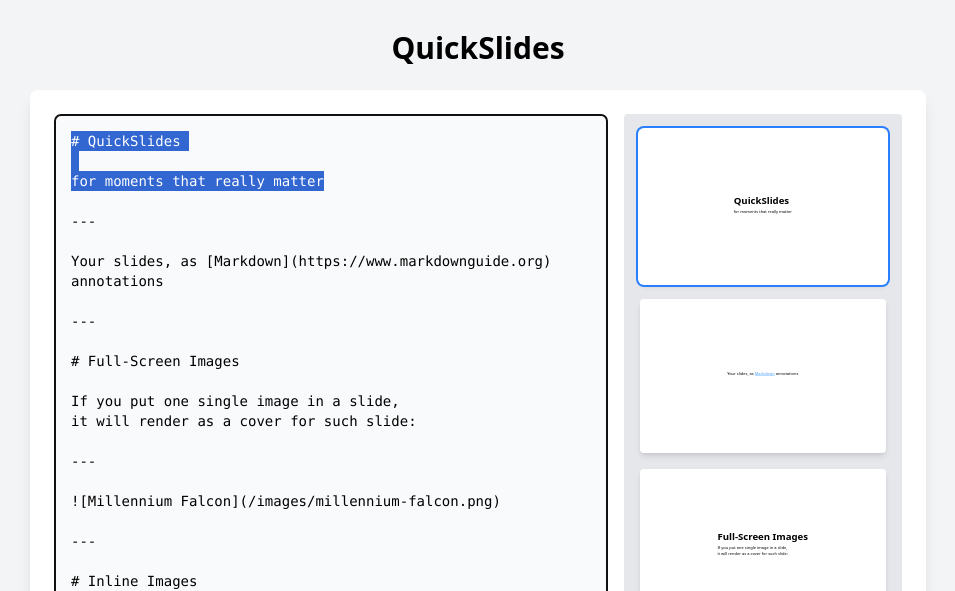
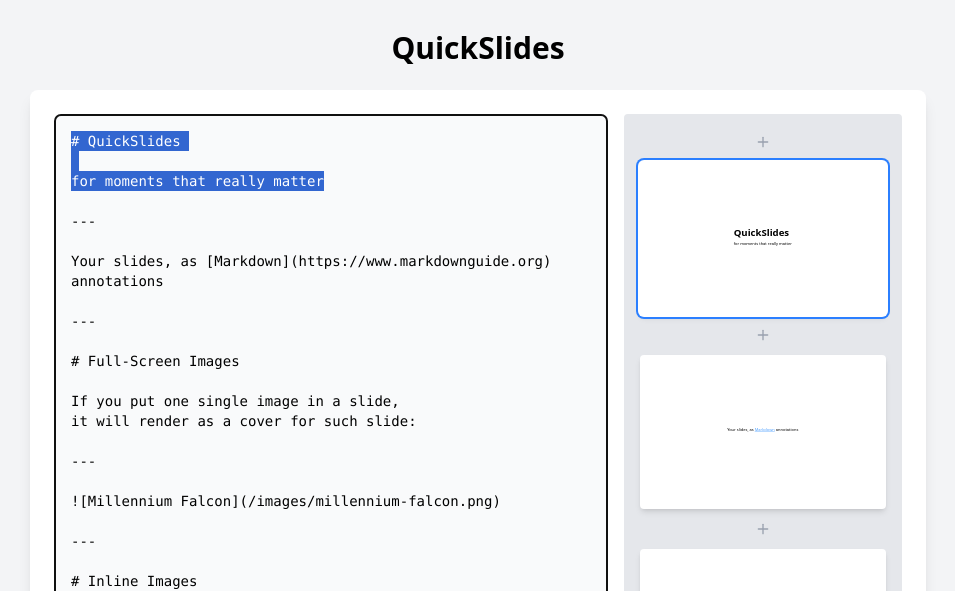
Before and after one commit to marcopeg/QuickSlides, a React (Vite) app: page / in a window 1280 px wide. Shown: the top 591 px of the page, without its empty margins (162-1117 px from the left). Built offline with nearby package versions, Linux system fonts and the light colour scheme.

Commit message:
Add new slide

```diff
--- a/src/components/SlidesPreview.tsx
+++ b/src/components/SlidesPreview.tsx
@@ -1,19 +1,36 @@
 import React, { useState, useEffect, useRef } from "react";
+import { Plus } from "lucide-react"; // Import Plus icon
 import Slide from "./Slide"; // Corrected import path
 
 interface SlidesPreviewProps {
   content: string;
   activeSlideIndex: number;
   onPreviewClick: (index: number) => void;
+  onAddSlide: (index: number) => void; // New prop for adding slides
   className?: string;
 }
 
 const slideSeparator = "\n---\n"; // Define the separator
 
+// Helper component for the Add Slide button
+const AddSlideButton: React.FC<{ onClick: () => void }> = ({ onClick }) => (
+  <button
+    onClick={(e) => {
+      e.stopPropagation(); // Prevent triggering onPreviewClick
+      onClick();
+    }}
+    className="w-full flex justify-center items-center py-1 text-gray-400 hover:text-blue-500 hover:bg-gray-300 rounded transition-colors duration-150"
+    title="Add new slide here"
+  >
+    <Plus size={16} />
+  </button>
+);
+
 const SlidesPreview: React.FC<SlidesPreviewProps> = ({
   content,
   activeSlideIndex,
   onPreviewClick,
+  onAddSlide, // Destructure the new prop
   className = "",
 }) => {
   const [windowSize, setWindowSize] = useState({ width: 0, height: 0 });
@@ -66,7 +83,11 @@
       ref={scrollContainerRef} // Ref for the scrollable container
       className={`overflow-y-auto h-full bg-gray-200 p-4 rounded ${className}`}
     >
-      <div className="space-y-4">
+      <div className="space-y-2">
+        {" "}
+        {/* Adjust spacing slightly */}
+        {/* Button to add slide at the beginning */}
+        <AddSlideButton onClick={() => onAddSlide(0)} />
         {slides.map((slideContent, index) => {
           // Conditionally apply highlight class
           const isActive = index === activeSlideIndex;
@@ -75,8 +96,10 @@
             : "";
 
           return (
+            <React.Fragment key={index}>
+              {" "}
+              {/* Use Fragment to group */}
               <div
-              key={index}
                 // Assign ref to the element
                 ref={(el) => (slideRefs.current[index] = el)}
                 // Add onClick handler
@@ -103,6 +126,9 @@
                   <Slide content={slideContent} />
                 </div>
               </div>
+              {/* Button to add slide after the current one */}
+              <AddSlideButton onClick={() => onAddSlide(index + 1)} />
+            </React.Fragment>
           );
         })}
       </div>
--- a/src/pages/HomePage.tsx
+++ b/src/pages/HomePage.tsx
@@ -485,6 +485,36 @@
     [processImportedContent] // Depend on the processing function
   );
 
+  // Function to handle adding a new slide
+  const handleAddSlide = useCallback(
+    (index: number) => {
+      const newSlideContent = "# new slide";
+      const slides = content.split(slideSeparator);
+
+      // Insert the new slide content at the specified index
+      slides.splice(index, 0, newSlideContent);
+
+      const newContent = slides.join(slideSeparator);
+
+      // Update state and local storage
+      setContent(newContent);
+      localStorage.setItem(LOCAL_STORAGE_KEY, newContent);
+
+      // Need to wait for the state update to reflect in the DOM
+      // before calculating the new cursor position and focusing.
+      // Use a timeout or requestAnimationFrame for better reliability,
+      // or trigger handlePreviewClick in a subsequent effect.
+      // For simplicity here, we'll call it directly, but be aware of potential timing issues.
+      requestAnimationFrame(() => {
+        // Ensure textarea ref is available
+        if (textareaRef.current) {
+          handlePreviewClick(index); // Focus the newly added slide
+        }
+      });
+    },
+    [content, handlePreviewClick] // Dependencies: content and handlePreviewClick
+  );
+
   return (
     <div
       className="h-screen w-full bg-gray-100 p-4 flex flex-col items-center justify-center relative" // Added relative positioning
@@ -521,6 +551,7 @@
               content={content}
               activeSlideIndex={activeSlideIndex}
               onPreviewClick={handlePreviewClick} // Pass the handler down
+              onAddSlide={handleAddSlide} // Pass the new handler
               className="w-1/3 h-full"
             />
           </div>
```
Lines whose indentation alone changed are shown as unchanged.
